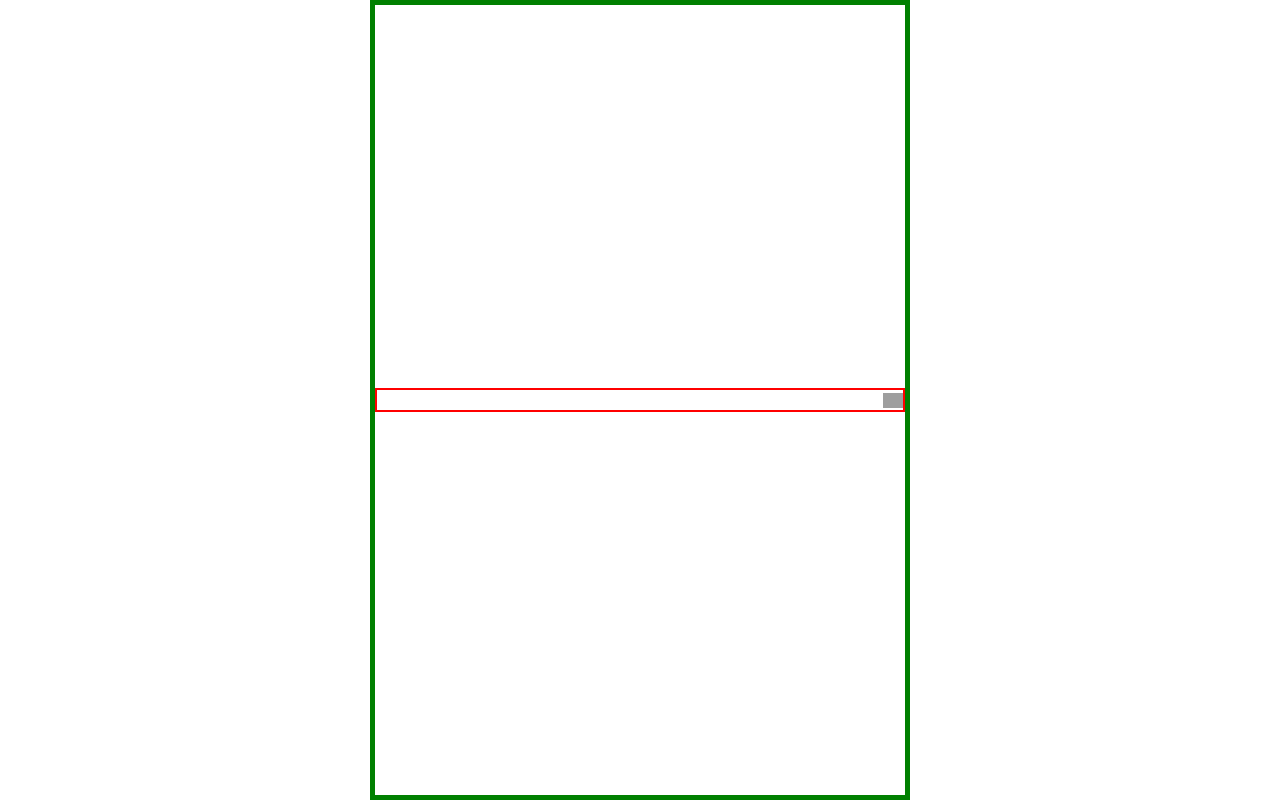
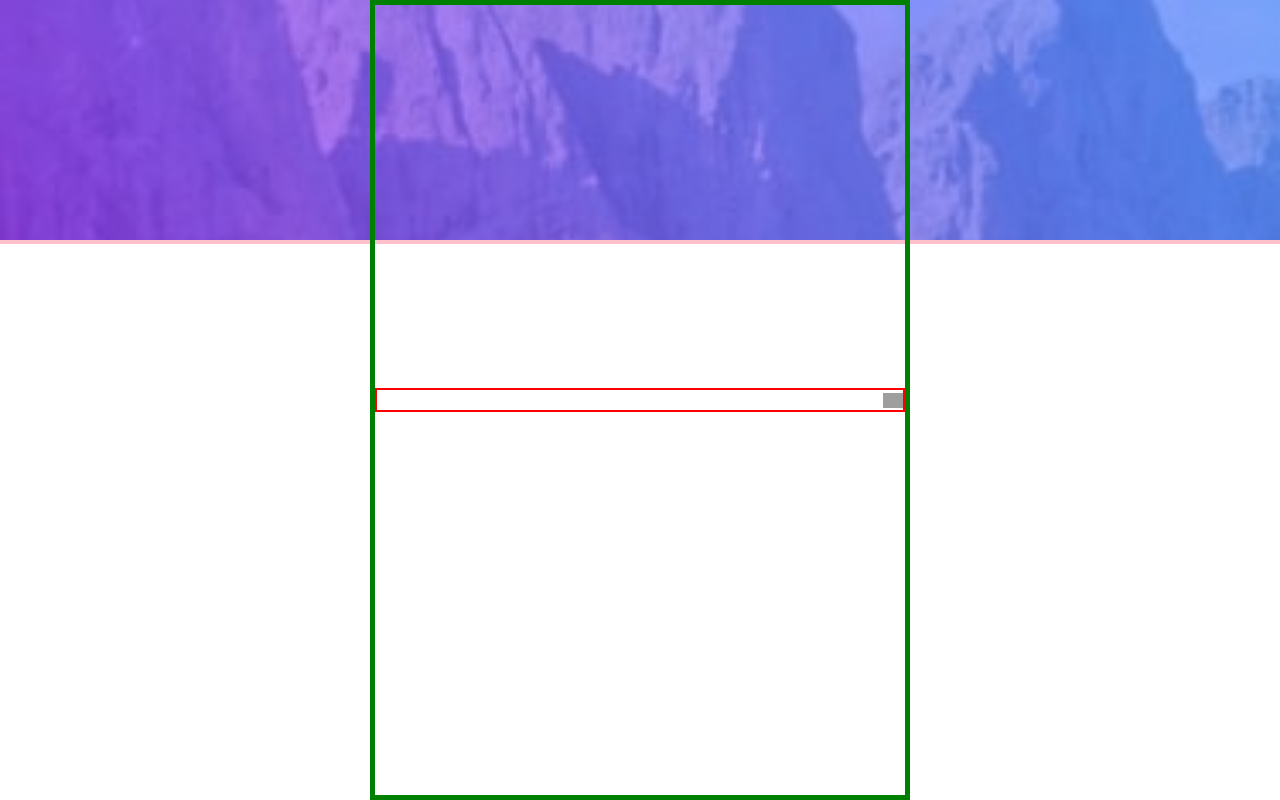
Before and after one commit to Lewis-mbui/fem-todo, a React (Vite) app: page / in a window 1280 px wide. Built offline with nearby package versions, Linux system fonts and the light colour scheme; grey boxes are pictures that could not be loaded.

Commit message:
Add body background image that changes with theme

```diff
--- a/src/index.css
+++ b/src/index.css
@@ -161,6 +161,27 @@ select {
 }
 
 /* LAYOUT */
+body::before {
+  content: '';
+  display: block;
+  position: absolute;
+  top: 0;
+  right: 0;
+  left: 0;
+  outline: 4px solid pink;
+  height: 30vh;
+
+  background-image: url('/images/bg-mobile-light.jpg');
+  background-size: cover;
+  background-repeat: no-repeat;
+  background-position: center;
+  z-index: -1;
+}
+
+[data-theme="dark"] body::before {
+  background-image: url('/images/bg-mobile-dark.jpg');
+}
+
 #root {
   display: grid;
   align-content: center;
```
